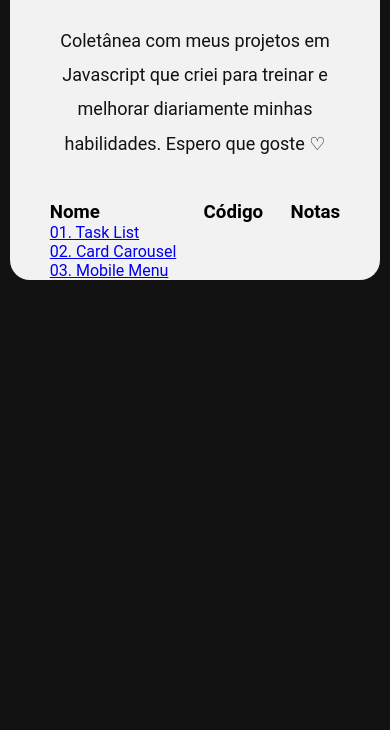
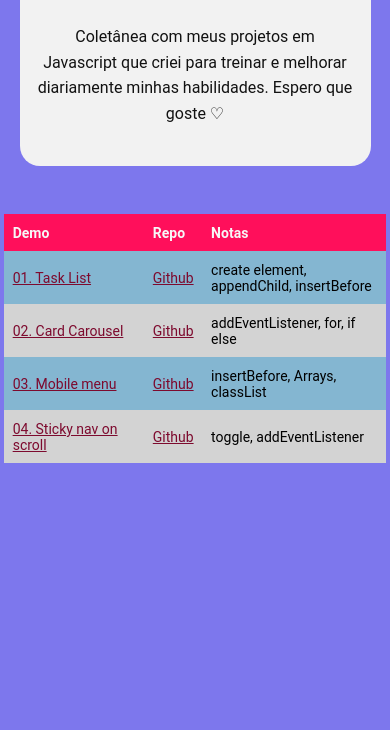
Before and after one commit to devsfe/All-of-Javascript, a plain HTML site: page index.html in a window 390 px wide. Shown: the part 114-844 px from the top of the page. Drawn offline with Linux system fonts and the light colour scheme.

Commit message:
Visual finalizado

```diff
--- a/index.html
+++ b/index.html
@@ -4,6 +4,7 @@
     <meta charset="UTF-8">
     <meta name="viewport" content="width=device-width, initial-scale=1.0">
     <title>All of JS</title>
+    <link rel="shortcut icon" href="logo-javascript.svg" type="image/x-icon">
 
     <!-- Estilizaçao -->
     <link rel="stylesheet" href="style.css">
@@ -11,22 +12,39 @@
 <body>
     <div class="container">
         <h1>All of JS</h1>
-        <p>Coletânea com meus projetos em Javascript que criei para treinar e melhorar diariamente minhas habilidades. Espero que goste ♡</p>
-        <div class="content">
-            <div class="name">
-                <h3 class="code">Nome</h3>
-                <a href="https://jstasklist.netlify.app/">01. Task List</a>
-                <a href="https://cardcarouseljs.netlify.app/">02. Card Carousel</a>
-                <a href="https://mobilemenujs.netlify.app/">03. Mobile Menu</a>
-            </div>
-            <div class="code">
-                <h3 class="code">Código</h3>
-            </div>
-            <div class="code">
-                <h3 class="code">Notas</h3>
-            </div>
-        </div>
+        <p class="paragraph">Coletânea com meus projetos em Javascript que criei para treinar e melhorar diariamente minhas habilidades. Espero que goste ♡</p>
     </div>
+    <table>
+        <thead>
+            <tr>
+                <th>Demo</th>
+                <th>Repo</th>
+                <th>Notas</th>
+            </tr>
+            <tbody>
+                <tr class="color-1">
+                    <td><a href="https://jstasklist.netlify.app/">01. Task List</a></td>
+                    <td><a href="https://github.com/devsfe/task-list-js">Github</a></td>
+                    <td>create element, appendChild, insertBefore</td>
+                </tr>
+                <tr class="light-gray">
+                    <td><a href="https://cardcarouseljs.netlify.app/">02. Card Carousel</a></td>
+                    <td><a href="https://github.com/devsfe/card-carousel-js">Github</a></td>
+                    <td>addEventListener, for, if else</td>
+                </tr>
+                <tr class="color-1">
+                    <td><a href="https://mobilemenujs.netlify.app/">03. Mobile menu</a></td>
+                    <td><a href="https://github.com/devsfe/mobile-menu-js">Github</a></td>
+                    <td>insertBefore, Arrays, classList</td>
+                </tr>
+                <tr class="light-gray">
+                    <td><a href="https://stickynavonscrolljs.netlify.app/" style="white-space: normal;">04. Sticky nav on scroll</a></td>
+                    <td><a href="https://github.com/devsfe/sticky-nav-on-scroll-js">Github</a></td>
+                    <td>toggle, addEventListener</td>
+                </tr>
+            </tbody>
+        </thead>
+    </table>
 
 </body>
 </html>
--- a/style.css
+++ b/style.css
@@ -6,14 +6,13 @@
 }
 
 body {
-    background-color: #121212;
+    background-color: #7d77ed;
 }
 
 h1 {
     text-align: center;
-    padding: 40px 0;
+    padding: 1.3em 0;
     color: black;
-
 }
 
 .js {
@@ -24,45 +23,100 @@ h1 {
     width: 60%;
     height: auto;
     margin: 20px auto 0 auto;
-    padding: 0 40px;
+    padding: 0 2.5em;
     background-color: #f2f2f2;
+    display: -webkit-box;
+    display: -ms-flexbox;
     display: flex;
-    flex-direction: column;
+    -webkit-box-orient: vertical;
+    -webkit-box-direction: normal;
+        -ms-flex-direction: column;
+            flex-direction: column;
     border-radius: 20px;
 }
 
-.container p {
+.paragraph {
     max-width: 80%;
-    margin: 0 auto 40px auto;
+    margin: 0 auto 2.5em auto;
     text-align: center;
-    font-size: 18px;
+    font-size: 1.125rem;
     color: #121212;
     line-height: 1.9;
 }
 
-.name {
-    display: flex;
-    flex-direction: column;
+table {
+    background-color: #69d0b3;
+    width: 98%;
+    max-width: 60rem;
+    text-align: left;
+    border-collapse: collapse;
+    margin: 3rem auto;
 }
 
-.content {
-    display: flex;
-    justify-content: space-evenly;
+th {
+    background-color: #ff0f5b;
+    color: #f7f7f7;
+    padding: 1.25em 1.563em;
+}
+
+td {
+    padding: 1.25em 1.563em;
+}
+
+td a {
+    color: #7d0a2e;
+    -webkit-transition: ease 0.2s;
+    -o-transition: ease 0.2s;
+    transition: ease 0.2s;
+    white-space: nowrap;
+}
+
+td a:hover {
+    color: #59041e;
+}
+
+.light-gray {
+    background-color: #d3d3d3;
+}
+
+.color-1 {
+    background-color: #84b6d1;
 }
 
 
-
-@media(max-width: 600px) {
+@media(max-width: 800px) {
 
     .container {
-        width: 95%;
+        width: 90%;
+        max-width: 100%;
+        padding: 0 0.313em;
     }
 
-    .container p {
-        max-width: 95%;
+    .paragraph {
+        max-width: 98%;
+        font-size: 1rem;
     }
 
-    .content {
-        justify-content: space-between;
+    td,
+    th {
+        padding: 0.75em 0.625em;
+        font-size: 0.875rem;
     }
 }
+
+@media(max-width: 400px) {
+    .container {
+        width: 90%;
+        padding: 0;
+    }
+
+    h1 {
+        padding: 1.25em 0;
+    }
+
+    .paragraph {
+        max-width: 90%;
+        font-size: 1rem;
+        line-height: 1.6;
+    }
+}
```
Also changed, not shown: image.gif (deleted), logo-javascript.svg (added).
